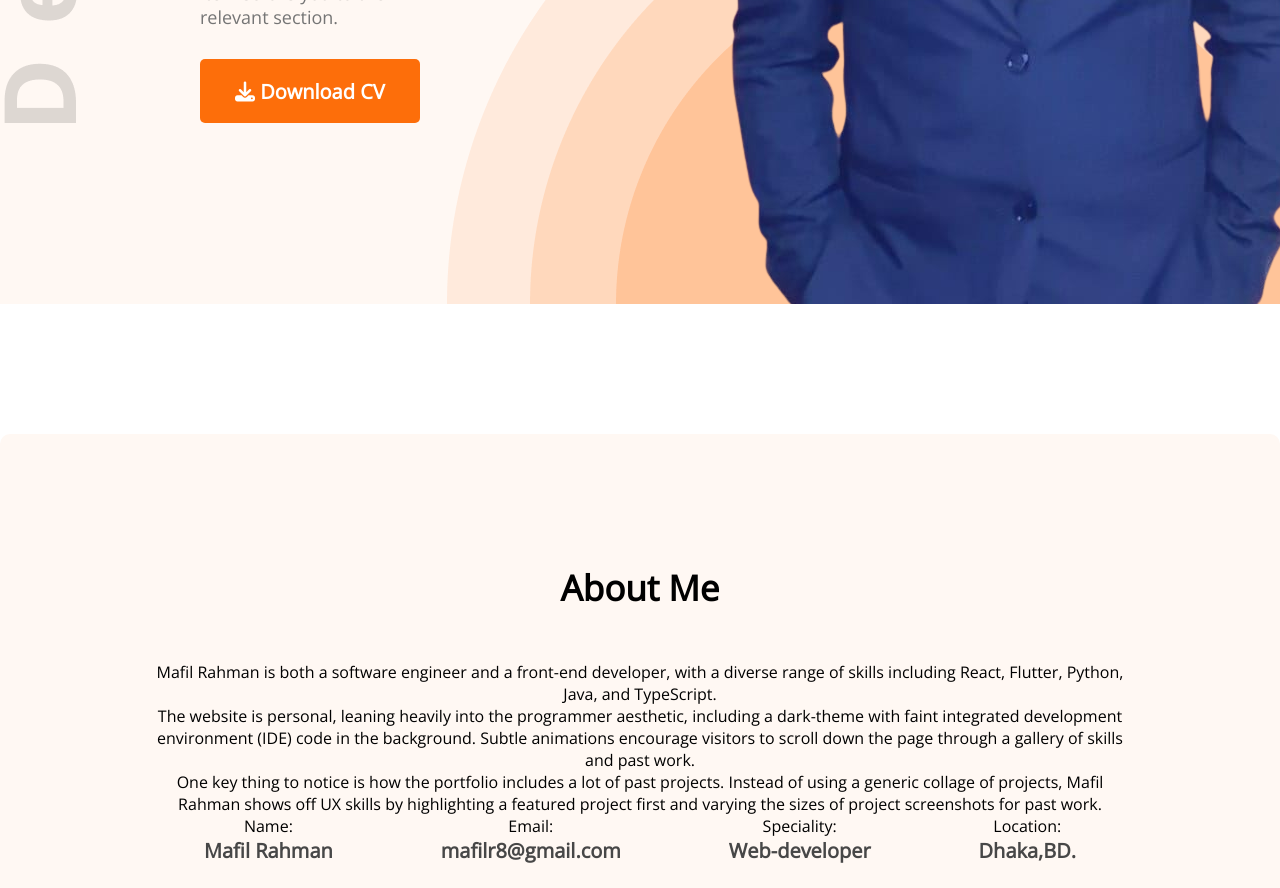
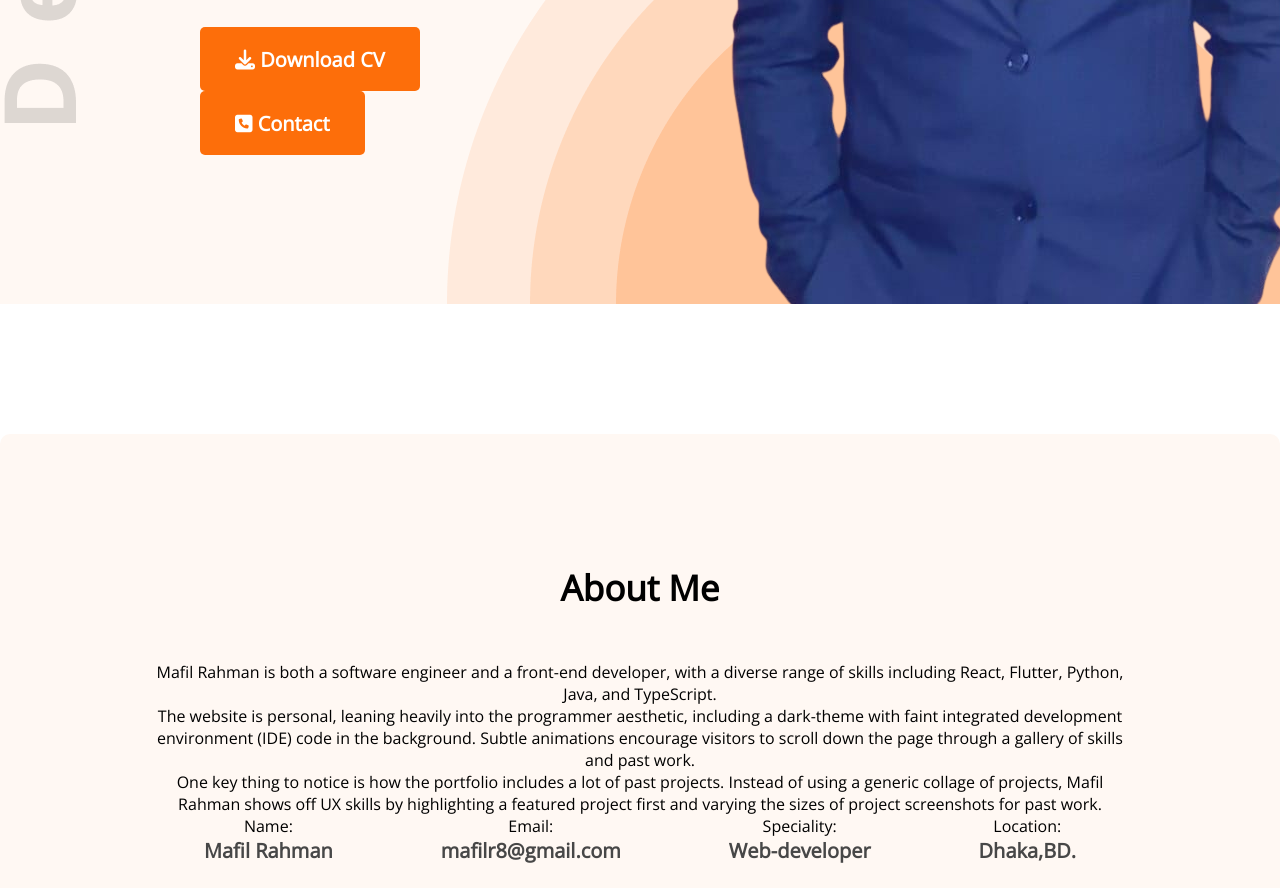
Before and after one commit to Mafilrahman/Developer-Portfolio, a plain HTML site: page index.html in a window 1280 px wide. Shown: the part 820-1708 px from the top of the page. Drawn offline with nearby package versions, Linux system fonts and the light colour scheme.

Commit message:
icon added

```diff
--- a/index.html
+++ b/index.html
@@ -32,9 +32,10 @@
                 <p class="banner-description"><br>Welcome to my website. Sometimes simple is best, and the slick black branding, typography, and copy show off personality as well as skills.</br>This online portfolio is a good example of an SPA, where clicking a menu item scrolls you to the relevant section.
                 </p>
                     <button class="btn-primary"><i class="fa-solid fa-download"></i> Download CV</button>
+                    <button class="btn-primary"><i class="fa-solid fa-square-phone"></i> Contact</button>
             </div>
 
-            <img src="mafil.png.png">
+            <img src="mafil.png.png" >
 
 
         </div>
```
